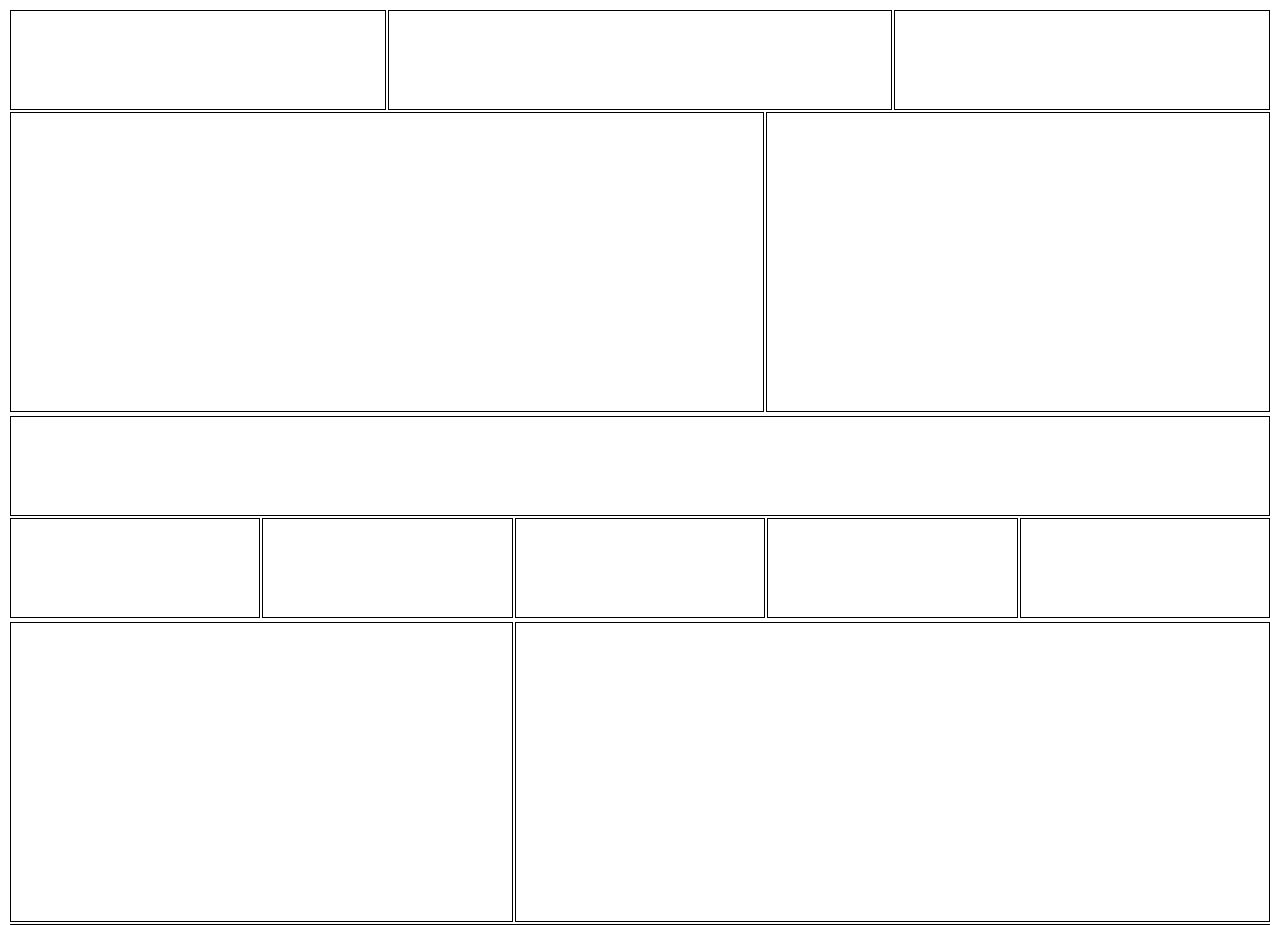
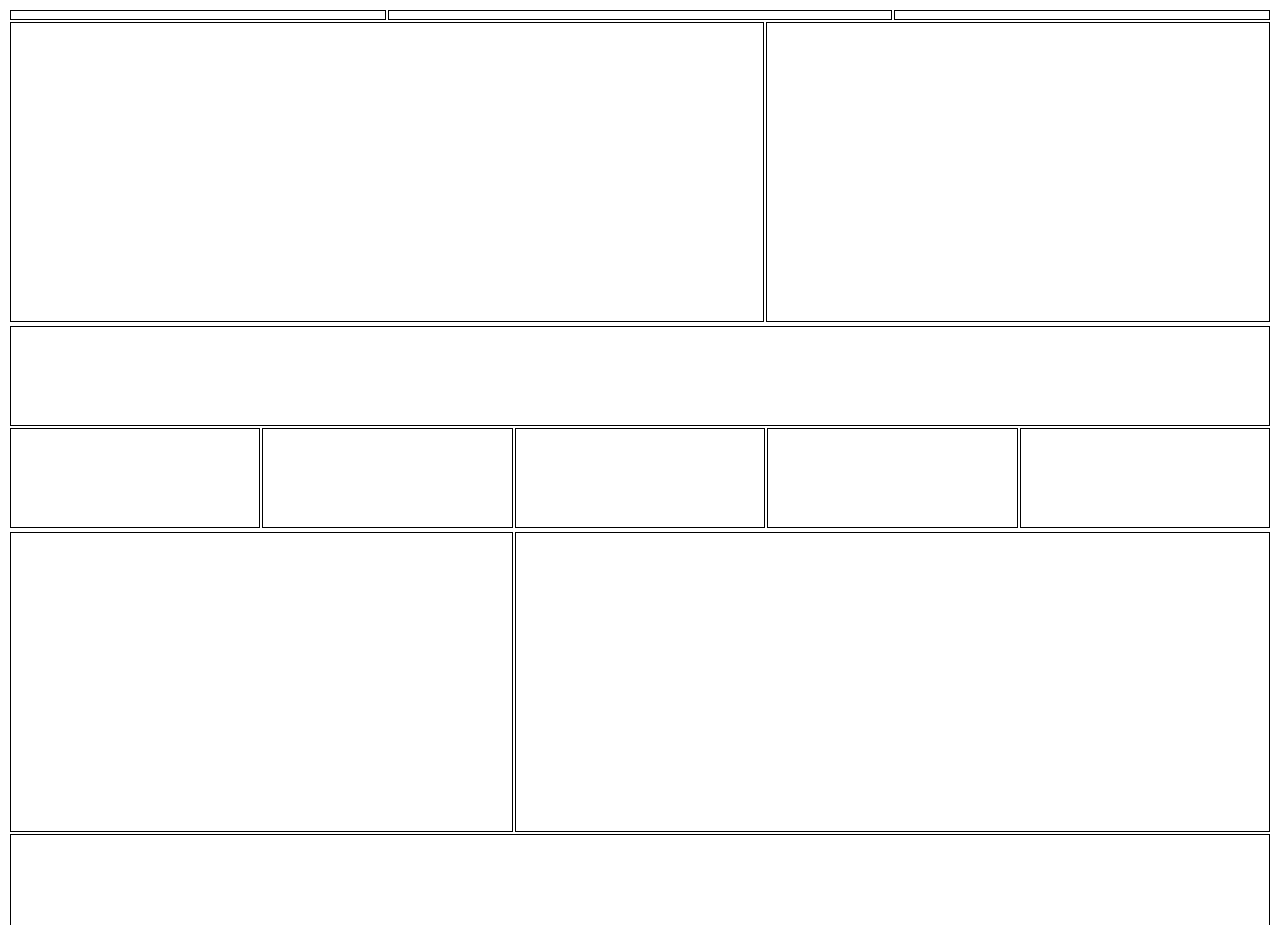
Before and after one commit to hridya9696/html, a plain HTML site: page index.html in a window 1280 px wide. Shown: the top 925 px of the page. Drawn offline with Linux system fonts and the light colour scheme.

Commit message:
height change

```diff
--- a/index.html
+++ b/index.html
@@ -12,7 +12,7 @@
     </head>
     <body>
 <table>
-    <tr height="100px">
+    <tr height="10px">
         <td style="width: 30%;" ></td>
         <td colspan="2" ></td>
         <td style="width: 30%;"></td>
```
